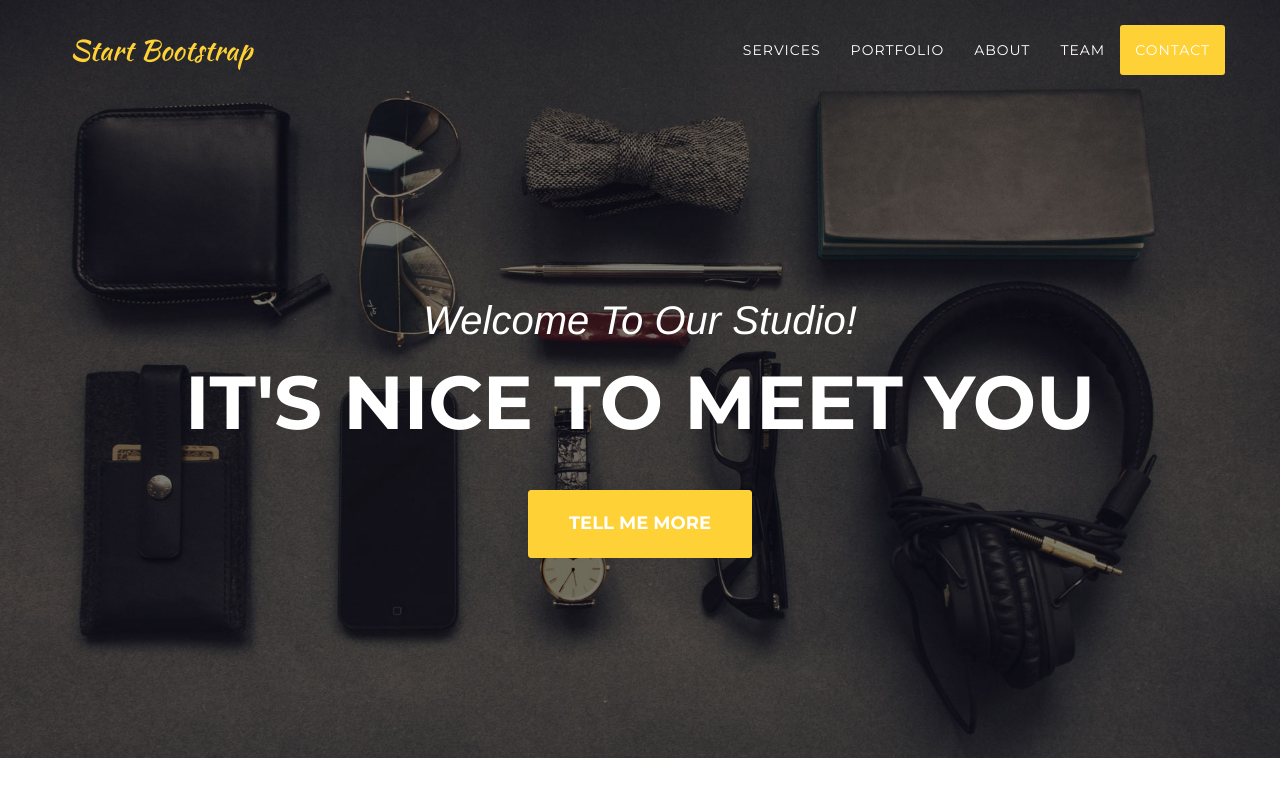
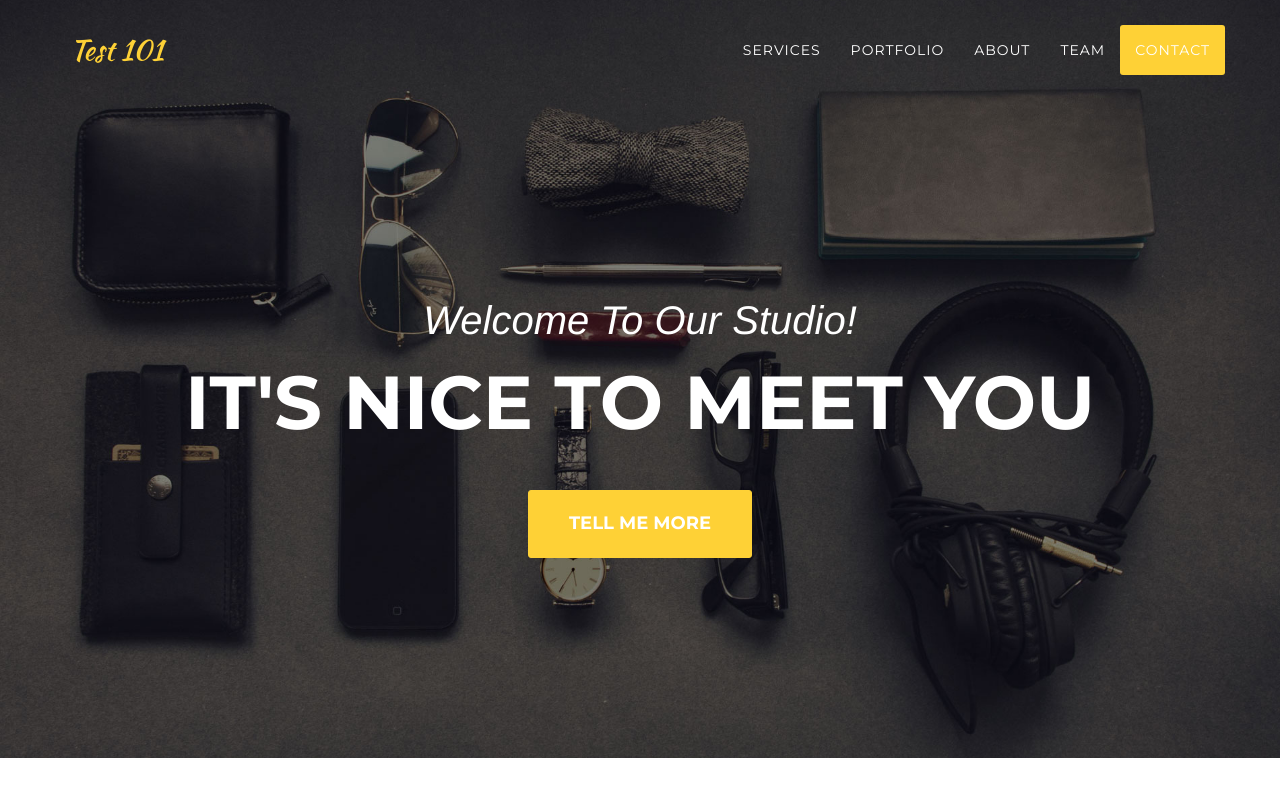
Before and after one commit to DjiangQA/DjiangQA.github.io, a website: page index.html in a window 1280 px wide. Shown: the top 800 px of the page. Drawn offline with nearby package versions, Linux system fonts and the light colour scheme; a web font is replaced by a local one.

Commit message:
Files Update

```diff
--- a/index.html
+++ b/index.html
@@ -43,7 +43,7 @@
                 <button type="button" class="navbar-toggle" data-toggle="collapse" data-target="#bs-example-navbar-collapse-1">
                     <span class="sr-only">Toggle navigation</span> Menu <i class="fa fa-bars"></i>
                 </button>
-                <a class="navbar-brand page-scroll" href="#page-top">Start Bootstrap</a>
+                <a class="navbar-brand page-scroll" href="#page-top">Test 101</a>
             </div>
 
             <!-- Collect the nav links, forms, and other content for toggling -->
```
